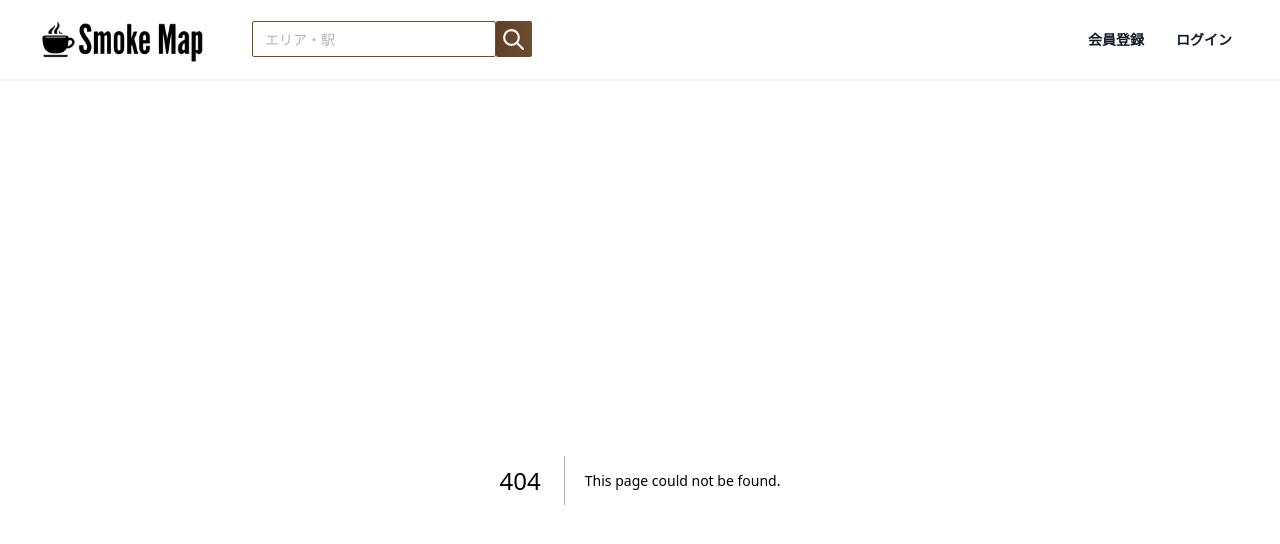
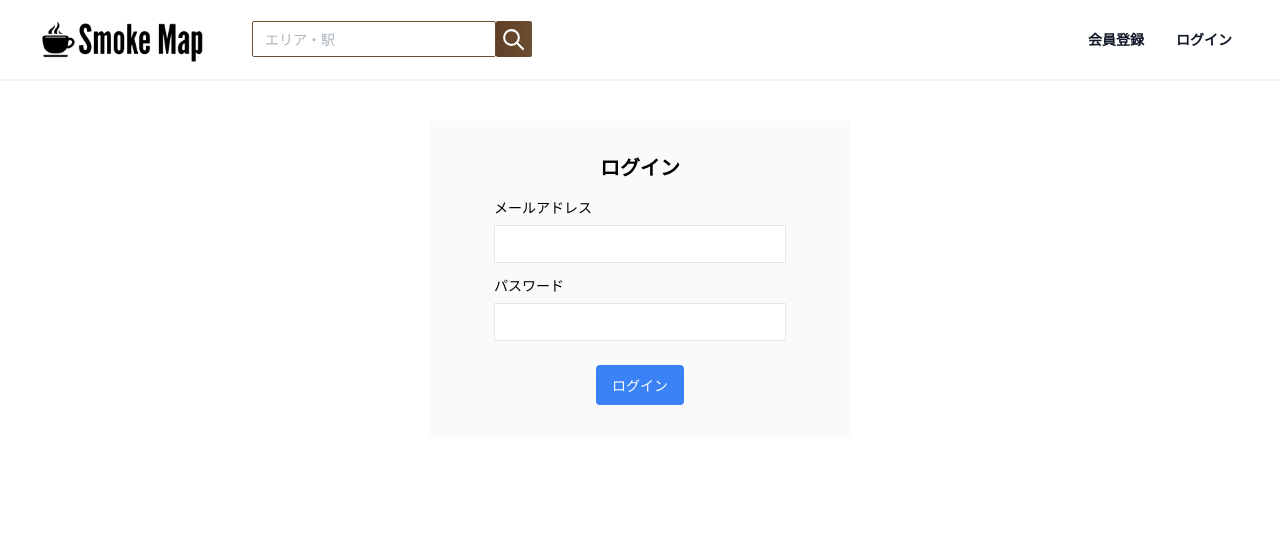
Before and after one commit to 26ryss/smoke-map, a Next.js app: page /login in a window 1280 px wide. Before the commit this address had no page. Shown: the top 544 px of the page. Built offline with nearby package versions, Linux system fonts and the light colour scheme.

Commit message:
login機能を追加

```diff
--- /dev/null
+++ b/app/api/auth/[...nextauth]/route.ts
@@ -0,0 +1,2 @@
+import { handlers } from "@/auth"
+export const { GET, POST } = handlers
--- /dev/null
+++ b/app/lib/zod.ts
@@ -0,0 +1,9 @@
+import { object, string } from "zod"
+
+export const signInSchema = object({
+  email: string({ required_error: "Email is required" })
+    .min(1, "Email is required")
+    .email("Invalid email"),
+  password: string({ required_error: "Password is required" })
+    .min(1, "Password is required")
+})
--- /dev/null
+++ b/app/login/page.tsx
@@ -0,0 +1,12 @@
+import Form from '@/app/ui/users/login-form';
+
+export default function Page() {
+  return (
+    <div className="flex justify-center min-h-screen">
+      <div className="p-6 w-[500px] md:overflow-y-auto md:p-10">
+        <Form />
+      </div>
+    </div>
+
+  )
+}
--- a/app/ui/head/header.tsx
+++ b/app/ui/head/header.tsx
@@ -26,10 +26,10 @@ export default function Header() {
           </div>
         </div>
         <div className="flex items-center">
-          <Link href="#" className="text-sm font-semibold leading-6 text-gray-900 px-4">
+          <Link href="/signup" className="text-sm font-semibold leading-6 text-gray-900 px-4">
               会員登録
           </Link>
-          <Link href="#" className="text-sm font-semibold leading-6 text-gray-900 px-4">
+          <Link href="/login" className="text-sm font-semibold leading-6 text-gray-900 px-4">
               ログイン
           </Link>
         </div>
--- /dev/null
+++ b/app/ui/users/login-form.tsx
@@ -0,0 +1,57 @@
+import { createUser, State } from '@/app/lib/actions';
+import { useActionState } from 'react';
+import Link from 'next/link';
+import { Button } from '@/app/ui/button';
+import { signIn } from '@/auth';
+
+
+export default function Form(){
+
+  return (
+    <form action={async (formData) => {
+      'use server'
+      await signIn("credentials", formData);
+    }}>
+      <div className="bg-gray-50 p-4 md:px-16 md:py-8">
+        <div className="mb-4">
+          <h1 className="flex text-xl font-bold justify-center">ログイン</h1>
+        </div>
+
+        {/* メールアドレス */}
+        <div className="mb-3">
+          <label htmlFor="email" className="mb-2 block text-sm font-medium">
+            メールアドレス
+          </label>
+          <div className="relative">
+            <input
+              id="email"
+              name="email"
+              className="peer block w-full border border-gray-200 py-2 pl-2 text-sm outline-2 placeholder:text-gray-500"
+              type="email"
+              defaultValue=""
+            />
+          </div>
+        </div>
+
+        {/* パスワード */}
+        <div className="mb-4">
+          <label htmlFor="password" className="mb-2 block text-sm font-medium">
+            パスワード
+          </label>
+          <div className="relative">
+            <input
+              id="password"
+              name="password"
+              type="password"
+              className="peer block w-full border border-gray-200 py-2 pl-2 text-sm outline-2 placeholder:text-gray-500"
+              defaultValue=""
+            />
+          </div>
+        </div>
+        <div className="mt-6 flex justify-center gap-4">
+          <Button type="submit">ログイン</Button>
+        </div>
+      </div>
+    </form>
+  )
+}
--- /dev/null
+++ b/auth.ts
@@ -0,0 +1,40 @@
+import NextAuth from "next-auth"
+import { ZodError } from "zod"
+import Credentials from "next-auth/providers/credentials"
+import { signInSchema } from "@/app/lib/zod"
+import { sql } from '@vercel/postgres'
+import { User } from '@/app/lib/definitions'
+import bcrypt from 'bcrypt'
+
+async function getUserByEmail(email: string): Promise<User | undefined> {
+  try {
+    const user = await sql<User>`SELECT * FROM users WHERE email=${email}`;
+    return user.rows[0];
+  } catch (error) {
+    console.error('Failed to fetch user:', error);
+    throw new Error('Failed to fetch user.');
+  }
+}
+
+export const { handlers, signIn, signOut, auth } = NextAuth({
+  providers: [
+    Credentials({
+      credentials: {
+        email: {},
+        password: {},
+      },
+      authorize: async (credentials) => {
+        const { email, password } = await signInSchema.parseAsync(credentials)
+        const user = await getUserByEmail(email);
+        if (!user) {
+          throw new Error('No user found');
+        }
+        const passwordsMatch = await bcrypt.compare(password, user.password);
+        if (!passwordsMatch) {
+          throw new Error('Password does not match');
+        }
+        return user;
+      }
+    })
+  ],
+})
--- a/next.config.mjs
+++ b/next.config.mjs
@@ -1,4 +1,6 @@
 /** @type {import('next').NextConfig} */
-const nextConfig = {};
+const nextConfig = {
+
+};
 
 export default nextConfig;
--- a/package.json
+++ b/package.json
@@ -22,6 +22,7 @@
     "bcrypt": "^5.1.1",
     "clsx": "^2.1.1",
     "next": "15.0.0-rc.0",
+    "next-auth": "5.0.0-beta.20",
     "react": "19.0.0-rc-fb9a90fa48-20240614",
     "react-dom": "19.0.0-rc-fb9a90fa48-20240614",
     "react-hook-form": "^7.53.0",
```
Also changed, not shown: 1 other file (tests, documents, lock files or other folders).
